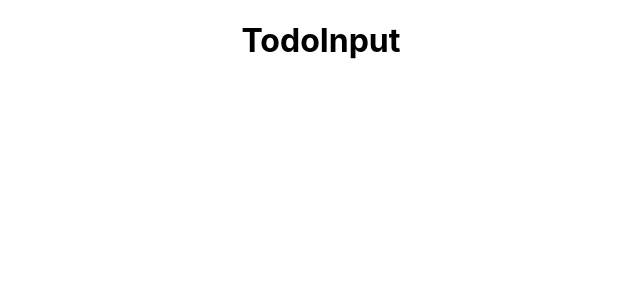
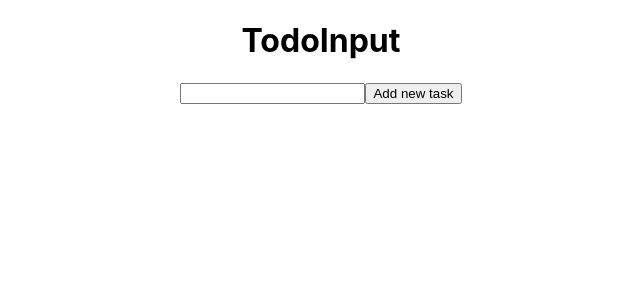
Before and after one commit to lroperod/202301-w4ch3-luis-ropero, a React (Create React App) app: page / in a window 1280 px wide. Shown: the top 300 px of the page, without its empty margins (319-959 px from the left). Built offline with nearby package versions, Linux system fonts and the light colour scheme.

Commit message:
connect the component taskcreator with app

```diff
--- a/src/App.tsx
+++ b/src/App.tsx
@@ -1,11 +1,14 @@
-import React from "react";
+import React, { useState } from "react";
 import "./App.css";
 import Header from "./components/Header/Header";
+import TaskCreator from "./components/TaskCreator/TaskCreator";
 
 function App() {
+  const [currentValue, setCurrentValue] = useState("");
   return (
     <div className="App">
       <Header></Header>
+      <TaskCreator functionOnSubmit={(value) => setCurrentValue(value)} />
     </div>
   );
 }
```
